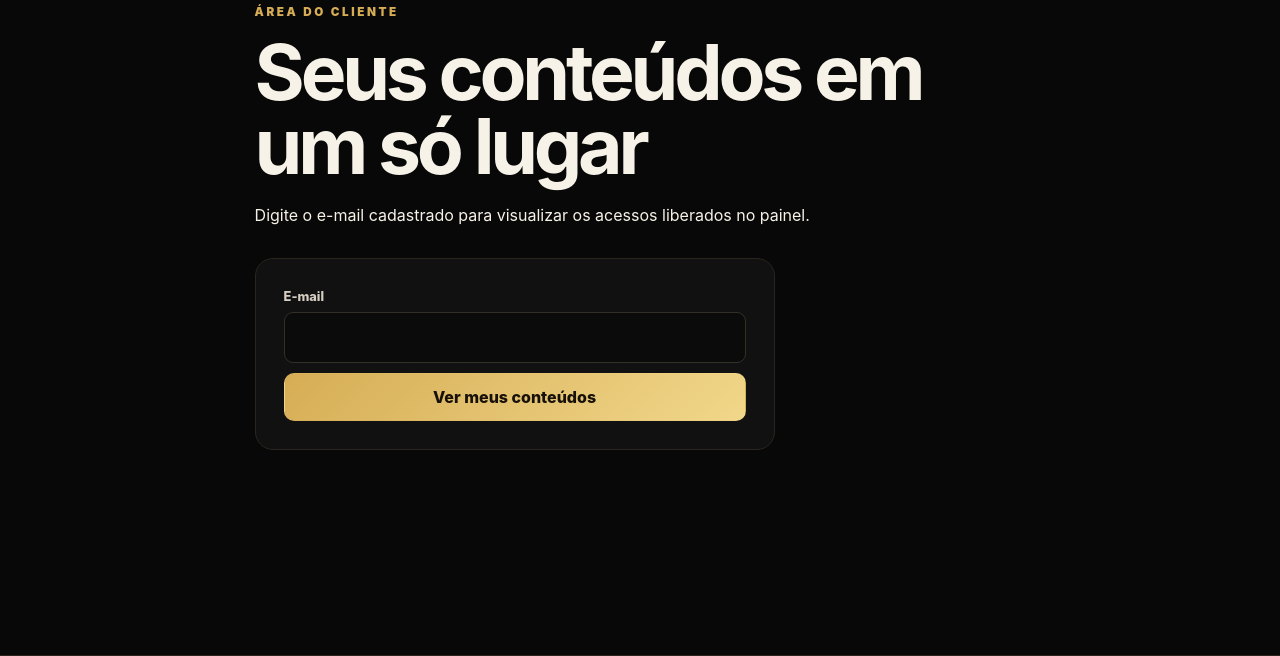
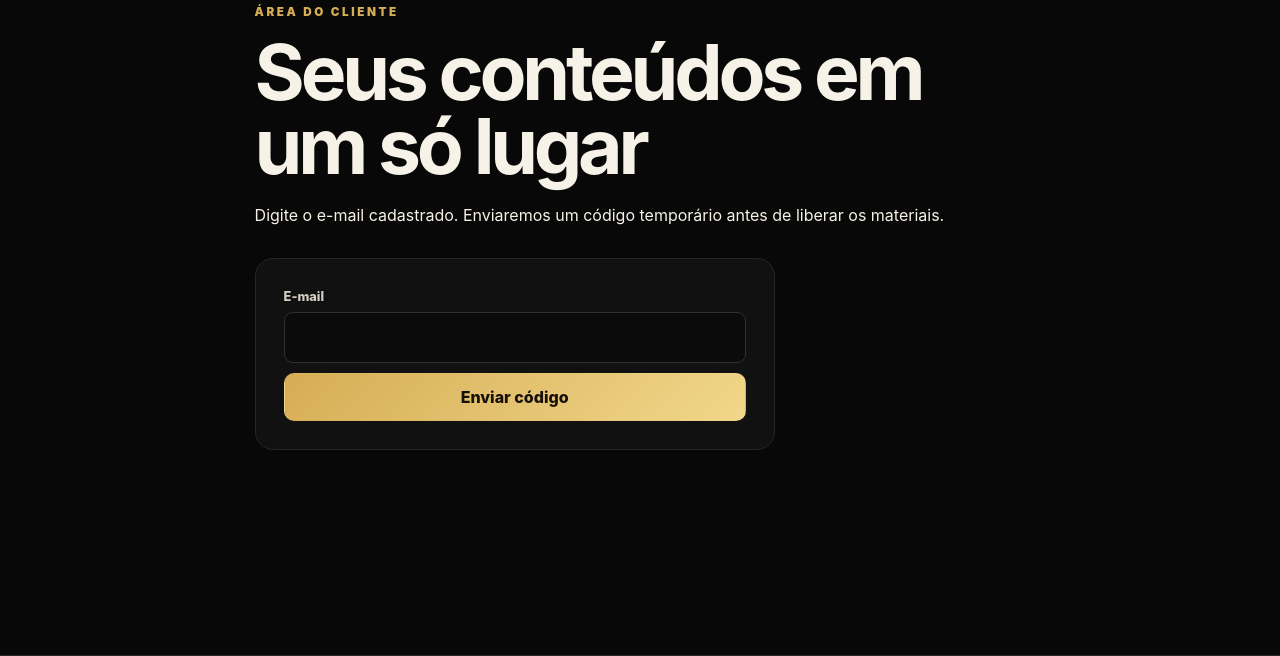
Before and after one commit to ZenithWe/rose-freitas-site, a Django app: page /area-do-cliente/ in a window 1280 px wide. Shown: the part 145-801 px from the top of the page. Run offline with Django 5.2, Linux system fonts and the light colour scheme; data comes from the database, SQL or seed files in the repository.

Commit message:
Add secure customer verification UI

```diff
--- a/templates/core/customer_area.html
+++ b/templates/core/customer_area.html
@@ -2,10 +2,19 @@
 {% block title %}Área do cliente • Rose Freitas{% endblock %}
 {% block content %}
 <section class="form-shell">
-  <span class="eyebrow">ÁREA DO CLIENTE</span><h1>Seus conteúdos em um só lugar</h1><p>Digite o e-mail cadastrado para visualizar os acessos liberados no painel.</p>
-  <form method="post" class="form-card compact">{% csrf_token %}<label>E-mail</label><input class="form-control" type="email" name="email" value="{{ email }}" required><button class="btn gold full" type="submit">Ver meus conteúdos</button></form>
-  {% if accesses %}<div class="access-grid">{% for access in accesses %}<article class="card"><div class="card-kicker">ACESSO LIBERADO</div><h3>{{ access.product.title }}</h3>
-    {% for m in access.product.materials.all %}{% if m.active %}<a class="material-link" href="{{ m.url }}" target="_blank">↗ {{ m.title }}</a>{% endif %}{% empty %}<p>Os materiais serão adicionados em breve.</p>{% endfor %}
-  </article>{% endfor %}</div>{% endif %}
+  <span class="eyebrow">ÁREA DO CLIENTE</span><h1>Seus conteúdos em um só lugar</h1>
+  {% if email %}
+    <p>Acesso confirmado para <strong>{{ email }}</strong>.</p>
+    <form method="post" style="margin-bottom:20px">{% csrf_token %}<input type="hidden" name="action" value="logout"><button class="btn ghost small">Sair desta área</button></form>
+    <div class="access-grid">{% for access in accesses %}<article class="card"><div class="card-kicker">ACESSO LIBERADO</div><h3>{{ access.product.title }}</h3>
+      {% for m in access.product.materials.all %}{% if m.active %}<a class="material-link" href="{{ m.url }}" target="_blank" rel="noopener">↗ {{ m.title }}</a>{% endif %}{% empty %}<p>Os materiais serão adicionados em breve.</p>{% endfor %}
+    </article>{% empty %}<p>Nenhum conteúdo ativo.</p>{% endfor %}</div>
+  {% elif pending_email %}
+    <p>Digite o código de 6 dígitos enviado para <strong>{{ pending_email }}</strong>. Ele expira em 10 minutos.</p>
+    <form method="post" class="form-card compact">{% csrf_token %}<input type="hidden" name="action" value="verify"><label>Código</label><input class="form-control" inputmode="numeric" maxlength="6" name="code" required><button class="btn gold full" type="submit">Confirmar acesso</button></form>
+  {% else %}
+    <p>Digite o e-mail cadastrado. Enviaremos um código temporário antes de liberar os materiais.</p>
+    <form method="post" class="form-card compact">{% csrf_token %}<input type="hidden" name="action" value="request"><label>E-mail</label><input class="form-control" type="email" name="email" required><button class="btn gold full" type="submit">Enviar código</button></form>
+  {% endif %}
 </section>
 {% endblock %}
```
